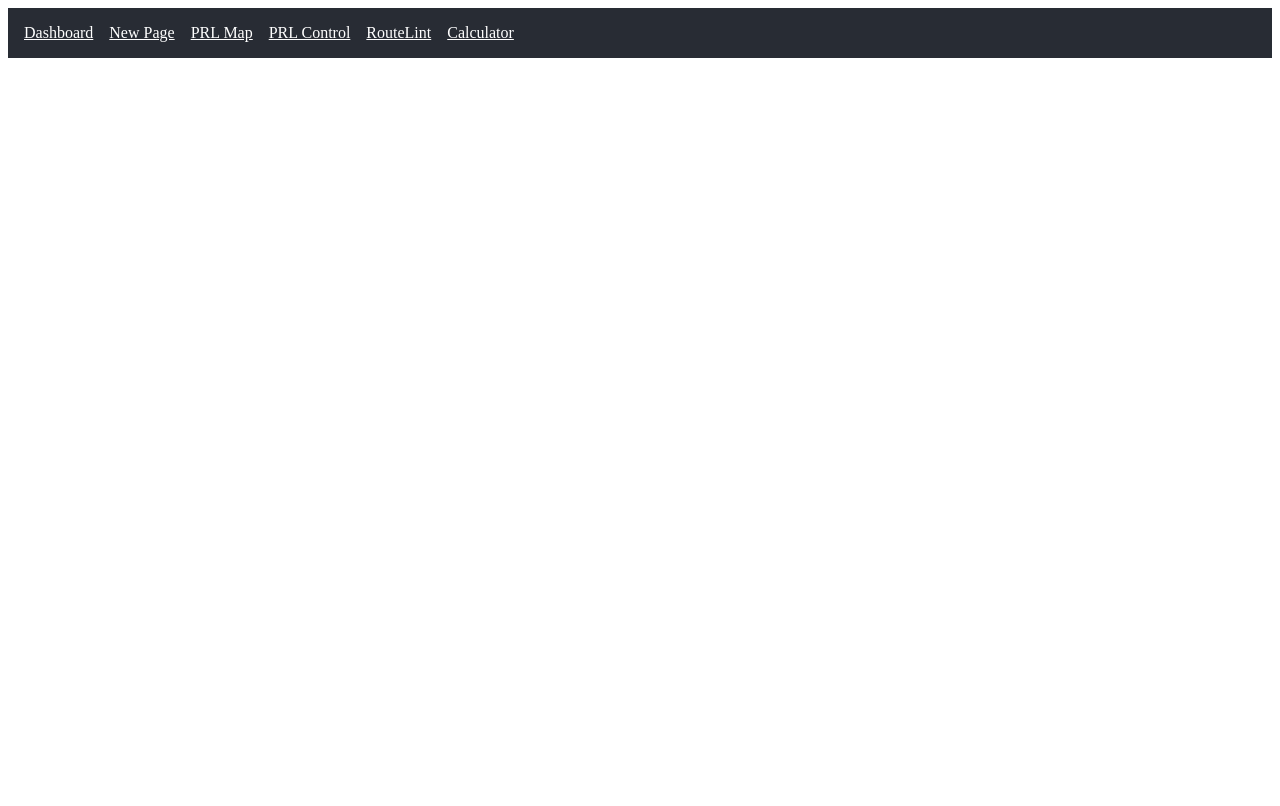
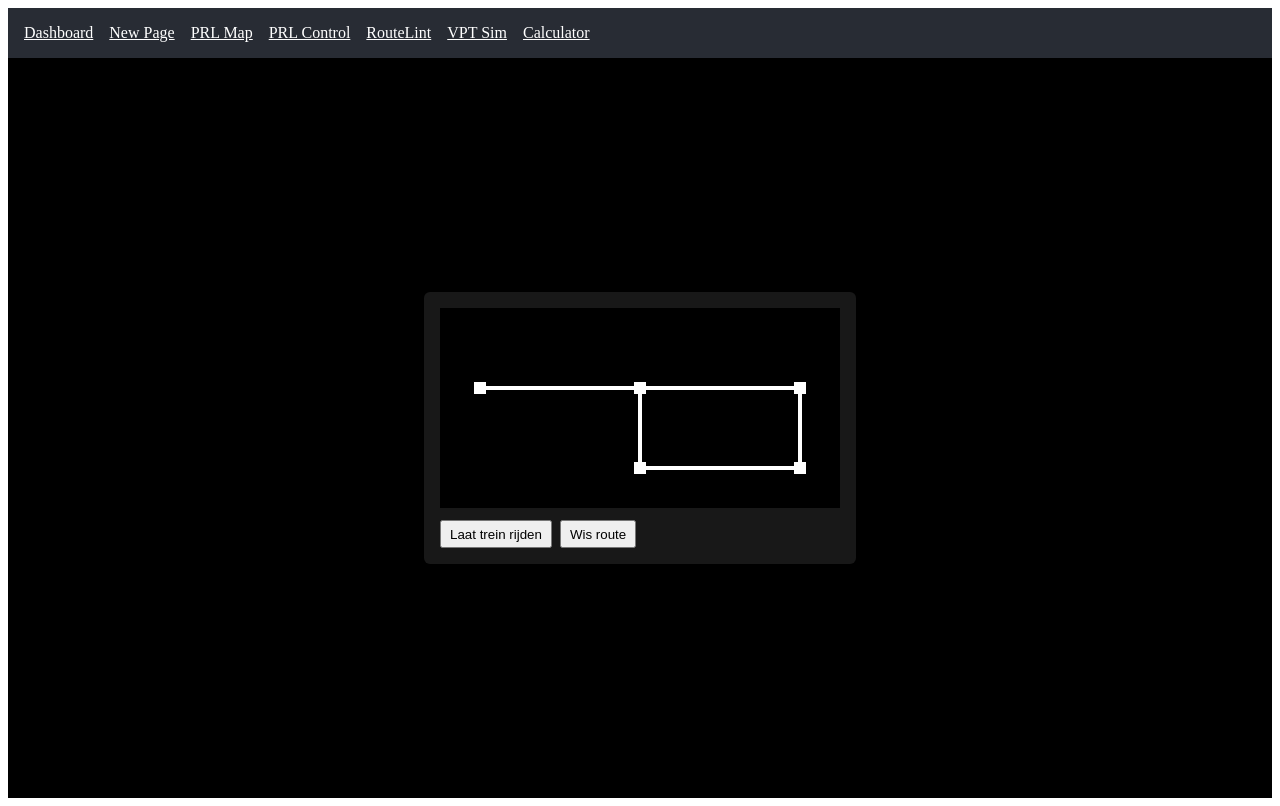
Before and after one commit to Zjoanert/codex-test, a React (Vite) app: page /vpt in a window 1280 px wide. Built offline with nearby package versions, Linux system fonts and the light colour scheme.

Commit message:
Enhance VPT simulation

```diff
--- a/src/App.tsx
+++ b/src/App.tsx
@@ -6,6 +6,7 @@ import CalculatorPage from './pages/CalculatorPage';
 import PRLPage from './pages/PRLPage';
 import PRLControlPage from './pages/PRLControlPage';
 import RouteLintPage from './pages/RouteLintPage';
+import VPTPage from './pages/VPTPage';
 
 export default function App() {
   return (
@@ -26,6 +27,9 @@ export default function App() {
         <Link style={{ color: '#fff', marginRight: '1rem' }} to="/routelint">
           RouteLint
         </Link>
+        <Link style={{ color: '#fff', marginRight: '1rem' }} to="/vpt">
+          VPT Sim
+        </Link>
         <Link style={{ color: '#fff' }} to="/calc">
           Calculator
         </Link>
@@ -36,6 +40,7 @@ export default function App() {
         <Route path="/prl" element={<PRLPage />} />
         <Route path="/prl-control" element={<PRLControlPage />} />
         <Route path="/routelint" element={<RouteLintPage />} />
+        <Route path="/vpt" element={<VPTPage />} />
         <Route path="/calc" element={<CalculatorPage />} />
       </Routes>
     </BrowserRouter>
--- /dev/null
+++ b/src/pages/VPTPage.css
@@ -0,0 +1,50 @@
+.vpt-grid {
+  display: flex;
+  justify-content: center;
+  align-items: center;
+  height: calc(100vh - 60px);
+  background: #000;
+}
+
+.panel svg {
+  width: 400px;
+  height: 200px;
+  background: #000;
+}
+
+path {
+  stroke: #fff;
+  stroke-width: 2;
+  fill: none;
+}
+
+path.route {
+  stroke: #0f0;
+}
+
+path.occupied {
+  stroke: #ff0;
+}
+
+.signal {
+  fill: #fff;
+  cursor: pointer;
+}
+
+.signal.selected {
+  fill: #0ff;
+}
+
+.train {
+  fill: #f00;
+}
+
+.buttons {
+  margin-top: 0.5rem;
+  display: flex;
+  gap: 0.5rem;
+}
+
+button {
+  padding: 0.3rem 0.5rem;
+}
--- /dev/null
+++ b/src/pages/VPTPage.tsx
@@ -0,0 +1,222 @@
+import React, { useState, useEffect } from 'react';
+import './VPTPage.css';
+
+interface Segment {
+  id: string;
+  from: string;
+  to: string;
+  path: string;
+  length: number;
+  x1: number;
+  y1: number;
+  x2: number;
+  y2: number;
+  state: 'free' | 'route' | 'occupied';
+}
+
+interface Signal {
+  id: string;
+  x: number;
+  y: number;
+}
+
+const initialSegments: Segment[] = [
+  {
+    id: 'ab',
+    from: 'A',
+    to: 'B',
+    path: 'M10 40 L90 40',
+    length: 80,
+    x1: 10,
+    y1: 40,
+    x2: 90,
+    y2: 40,
+    state: 'free',
+  },
+  {
+    id: 'bc',
+    from: 'B',
+    to: 'C',
+    path: 'M90 40 L170 40',
+    length: 80,
+    x1: 90,
+    y1: 40,
+    x2: 170,
+    y2: 40,
+    state: 'free',
+  },
+  {
+    id: 'bd',
+    from: 'B',
+    to: 'D',
+    path: 'M90 40 L90 80',
+    length: 40,
+    x1: 90,
+    y1: 40,
+    x2: 90,
+    y2: 80,
+    state: 'free',
+  },
+  {
+    id: 'ce',
+    from: 'C',
+    to: 'E',
+    path: 'M170 40 L170 80',
+    length: 40,
+    x1: 170,
+    y1: 40,
+    x2: 170,
+    y2: 80,
+    state: 'free',
+  },
+  {
+    id: 'de',
+    from: 'D',
+    to: 'E',
+    path: 'M90 80 L170 80',
+    length: 80,
+    x1: 90,
+    y1: 80,
+    x2: 170,
+    y2: 80,
+    state: 'free',
+  },
+];
+
+const signals: Signal[] = [
+  { id: 'A', x: 10, y: 40 },
+  { id: 'B', x: 90, y: 40 },
+  { id: 'C', x: 170, y: 40 },
+  { id: 'D', x: 90, y: 80 },
+  { id: 'E', x: 170, y: 80 },
+];
+
+export default function VPTPage() {
+  const [segments, setSegments] = useState(initialSegments);
+  const [selected, setSelected] = useState<string | null>(null);
+  const [route, setRouteState] = useState<string[]>([]);
+  const [train, setTrain] = useState<{ index: number; progress: number } | null>(null);
+
+  const findRoute = (start: string, end: string): string[] | null => {
+    const queue: { node: string; path: string[] }[] = [{ node: start, path: [] }];
+    const visited = new Set<string>();
+    while (queue.length) {
+      const { node, path } = queue.shift()!;
+      if (node === end) return path;
+      if (visited.has(node)) continue;
+      visited.add(node);
+      segments.forEach(seg => {
+        if (seg.state !== 'free') return;
+        if (seg.from === node) {
+          queue.push({ node: seg.to, path: [...path, seg.id] });
+        }
+        if (seg.to === node) {
+          queue.push({ node: seg.from, path: [...path, seg.id] });
+        }
+      });
+    }
+    return null;
+  };
+
+  const setRoute = (start: string, end: string) => {
+    const ids = findRoute(start, end);
+    if (!ids) return;
+    setRouteState(ids);
+    setSegments(segs => segs.map(s => (ids.includes(s.id) ? { ...s, state: 'route' } : s)));
+  };
+
+  const occupyRoute = () => {
+    if (!route.length || train) return;
+    const first = route[0];
+    setSegments(segs =>
+      segs.map(s =>
+        s.id === first ? { ...s, state: 'occupied' } : s
+      )
+    );
+    setTrain({ index: 0, progress: 0 });
+  };
+
+  const clearRoute = () => {
+    setRouteState([]);
+    setTrain(null);
+    setSegments(segs => segs.map(s => (s.state !== 'free' ? { ...s, state: 'free' } : s)));
+  };
+
+  const handleSignal = (id: string) => {
+    if (train) return;
+    if (!selected) setSelected(id);
+    else {
+      setRoute(selected, id);
+      setSelected(null);
+    }
+  };
+
+  useEffect(() => {
+    if (!train) return;
+    const timer = setInterval(() => {
+      setTrain(t => {
+        if (!t) return null;
+        const segId = route[t.index];
+        const seg = segments.find(s => s.id === segId)!;
+        const next = t.progress + 2;
+        if (next >= seg.length) {
+          // release old segment
+          setSegments(segs =>
+            segs.map(s =>
+              s.id === segId ? { ...s, state: 'free' } : s
+            )
+          );
+          const nextIndex = t.index + 1;
+          if (nextIndex >= route.length) {
+            setRouteState([]);
+            return null;
+          }
+          const nextSeg = route[nextIndex];
+          setSegments(segs =>
+            segs.map(s =>
+              s.id === nextSeg ? { ...s, state: 'occupied' } : s
+            )
+          );
+          return { index: nextIndex, progress: 0 };
+        }
+        return { ...t, progress: next };
+      });
+    }, 100);
+    return () => clearInterval(timer);
+  }, [train, route, segments]);
+
+  return (
+    <div className="vpt-grid">
+      <div className="panel">
+        <svg viewBox="0 0 180 100">
+          {segments.map(s => (
+            <path key={s.id} d={s.path} className={s.state} />
+          ))}
+          {train && (() => {
+            const seg = segments.find(se => se.id === route[train.index]);
+            if (!seg) return null;
+            const ratio = train.progress / seg.length;
+            const x = seg.x1 + (seg.x2 - seg.x1) * ratio;
+            const y = seg.y1 + (seg.y2 - seg.y1) * ratio;
+            return <circle cx={x} cy={y} r={3} className="train" />;
+          })()}
+          {signals.map(sig => (
+            <rect
+              key={sig.id}
+              x={sig.x - 3}
+              y={sig.y - 3}
+              width={6}
+              height={6}
+              className={`signal ${selected === sig.id ? 'selected' : ''}`}
+              onClick={() => handleSignal(sig.id)}
+            />
+          ))}
+        </svg>
+        <div className="buttons">
+          <button onClick={occupyRoute}>Laat trein rijden</button>
+          <button onClick={clearRoute}>Wis route</button>
+        </div>
+      </div>
+    </div>
+  );
+}
```
